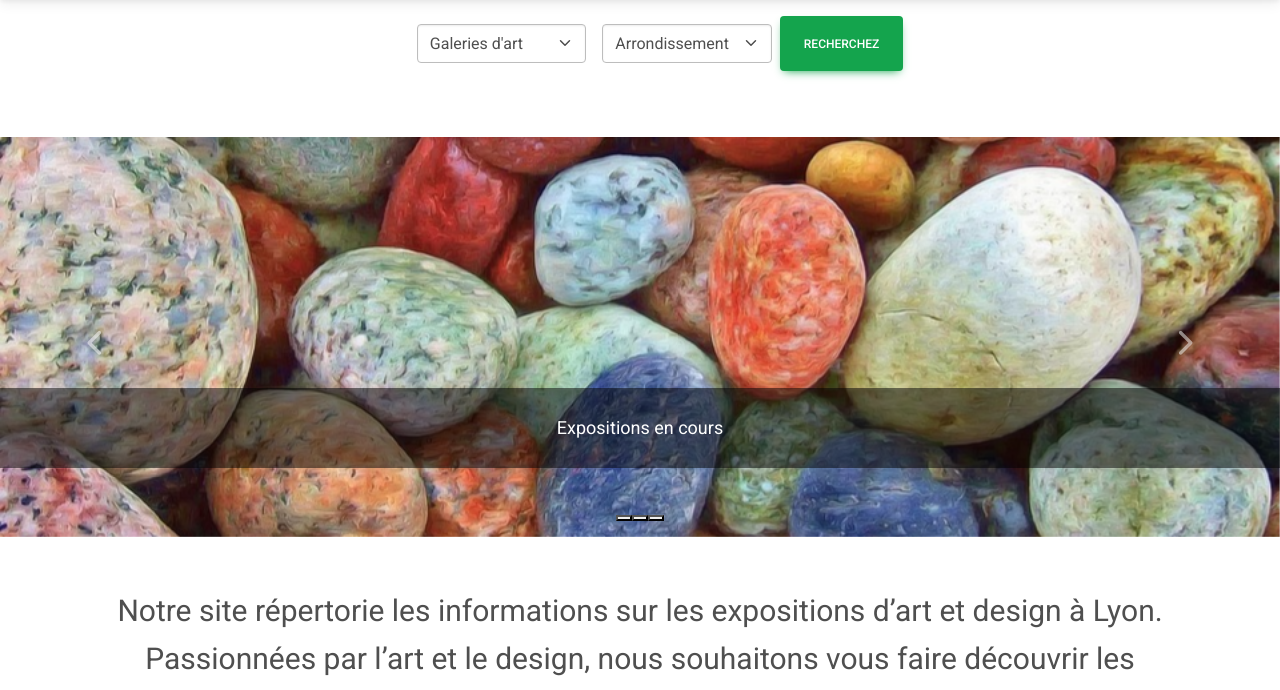
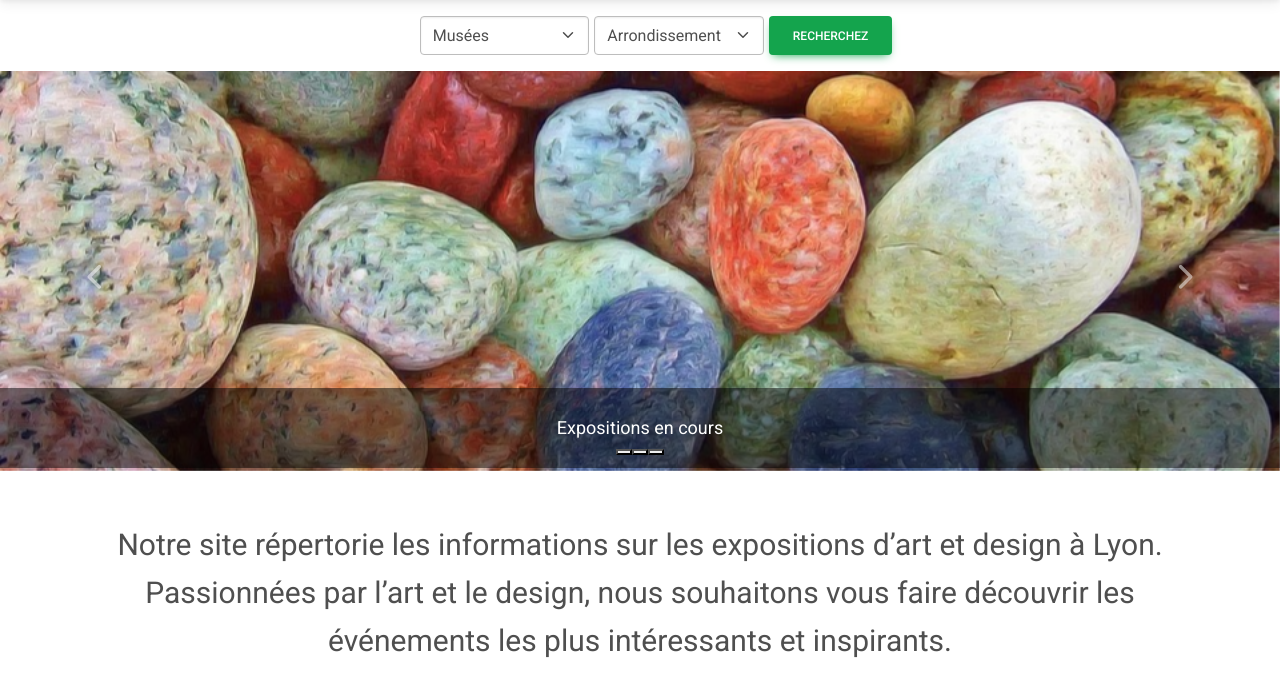
Before and after one commit to JohLav/WCSProject_ArtDesign, a PHP site: template src/View/Home/index.html.twig in a window 1280 px wide. Shown: the part 82-772 px from the top of the page. Run offline with PHP 8.4, Linux system fonts and the light colour scheme; the template is opened without the code that fills it, so the values that code supplies are empty; some libraries are stand-ins or nearby versions.

Commit message:
merge dev

```diff
--- a/src/View/Home/_search.html.twig
+++ b/src/View/Home/_search.html.twig
@@ -1,15 +1,15 @@
 <div class="d-flex d-inline-flex justify-content-center w-100 m-3">
-    <form action="POST">
+    <form method="POST">
         <section>
-            <select id="event" name="event" class="form-select m-2">
-                <option value="museum"selected>Musées</option>
-                <option value="exposition"selected>Expo temporaires</option>
-                <option value="galery"selected>Galeries d'art</option>
+            <select id="event" name="event" class="form-select" style="margin-right: 5px">
+                <option value="museum" selected>Musées</option>
+                <option value="exposition">Expo temporaires</option>
+                <option value="galery" >Galeries d'art</option>
             </select>
 
 
-            <select class="form-select m-2" value="{{ place }}" name="place" required aria-label="Arrondissement">
-                <option> Arrondissement</option>
+            <select class="form-select" name="place" required aria-label="Arrondissement" style="margin-right: 5px">
+                <option disabled selected> Arrondissement</option>
                 <option value="69001">Lyon 1</option>
                 <option value="69002">Lyon 2</option>
                 <option value="69003">Lyon 3</option>
@@ -21,7 +21,7 @@
                 <option value="69009">Lyon 9</option>
             </select>
 
-            <button type="button" class="btn btn-success">Recherchez</button>
+            <button type="submit" class="btn btn-success">Recherchez</button>
         </section>
 
     </form>
--- a/src/View/Item/_carousel.html.twig
+++ b/src/View/Item/_carousel.html.twig
@@ -2,8 +2,7 @@
     <p>Expositions en cours</p>
 </div>
 
-<div id="carouselExampleCaptions" class="carousel slide" data-bs-ride="carousel" data-bs-interval="5000"
-     style="margin-top: 50px;">
+<div id="carouselExampleCaptions" class="carousel slide" data-bs-ride="carousel" data-bs-interval="5000">
     <div class="carousel-indicators">
         <button type="button" data-bs-target="#carouselExampleCaptions" data-bs-slide-to="0" class="active"
                 aria-current="true" aria-label="Slide 1"></button>
```
